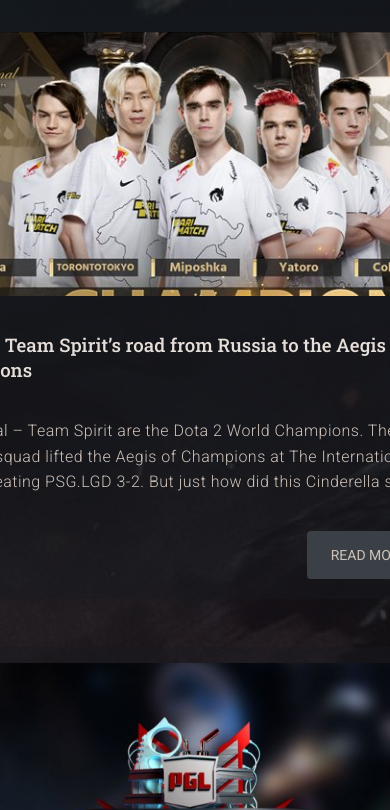
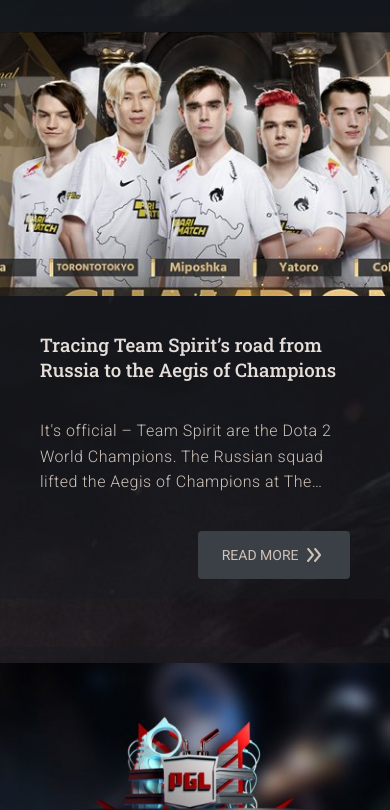
Before and after one commit to nameIsWing/gamerz-news, a plain HTML site: page index.html in a window 390 px wide. Shown: the part 667-1477 px from the top of the page. Drawn offline with Linux system fonts and the light colour scheme; a web font is replaced by a local one.

Commit message:
fixed main page's article snippet not text wrapping on small view port

```diff
--- a/styles/mainpage.css
+++ b/styles/mainpage.css
@@ -69,17 +69,17 @@ main .main-content > .news > h2::after {
     transform: translateX(100%);
 }
 main .main-content .item-container {
+    background-color: var(--main-bg-black-transparent);
     border-radius: 0.25rem;
     display: flex;
+    isolation: isolate;
+    min-width: 100%;
     max-width: 64rem;
     margin: 0 auto;
-    isolation: isolate;
+    margin-bottom: 3rem;
     padding: 1rem;
     transition: background-color .15s;
     z-index: 9;
-    background-color: var(--main-bg-black-transparent);
-    aspect-ratio: auto;
-    margin-bottom: 3rem;
 }
 main .main-content > .item-container:nth-of-type(odd) {
     flex-direction: row-reverse;
@@ -128,6 +128,7 @@ main .main-content .item-container .item-details > p {
     -webkit-line-clamp: 3;
     -webkit-box-orient: vertical;
     overflow: hidden;
+    white-space: wrap;
 }
 main .main-content .item-container .item-details > a {
     background-color: var(--bg-lighter);
--- a/styles/media-queries.css
+++ b/styles/media-queries.css
@@ -6,6 +6,7 @@
         flex-direction: column;
         align-items: center;
         overflow: hidden;
+        width: 100%;
     }
     main .main-content > .item-container:nth-of-type(odd) {
         flex-direction: column !important;
@@ -17,6 +18,7 @@
     main .main-content .item-container .item-details {
         margin-top: 2rem;
         gap: 1.25rem;
+        width: calc(100vw - 2rem);
     }
 }
 
```
